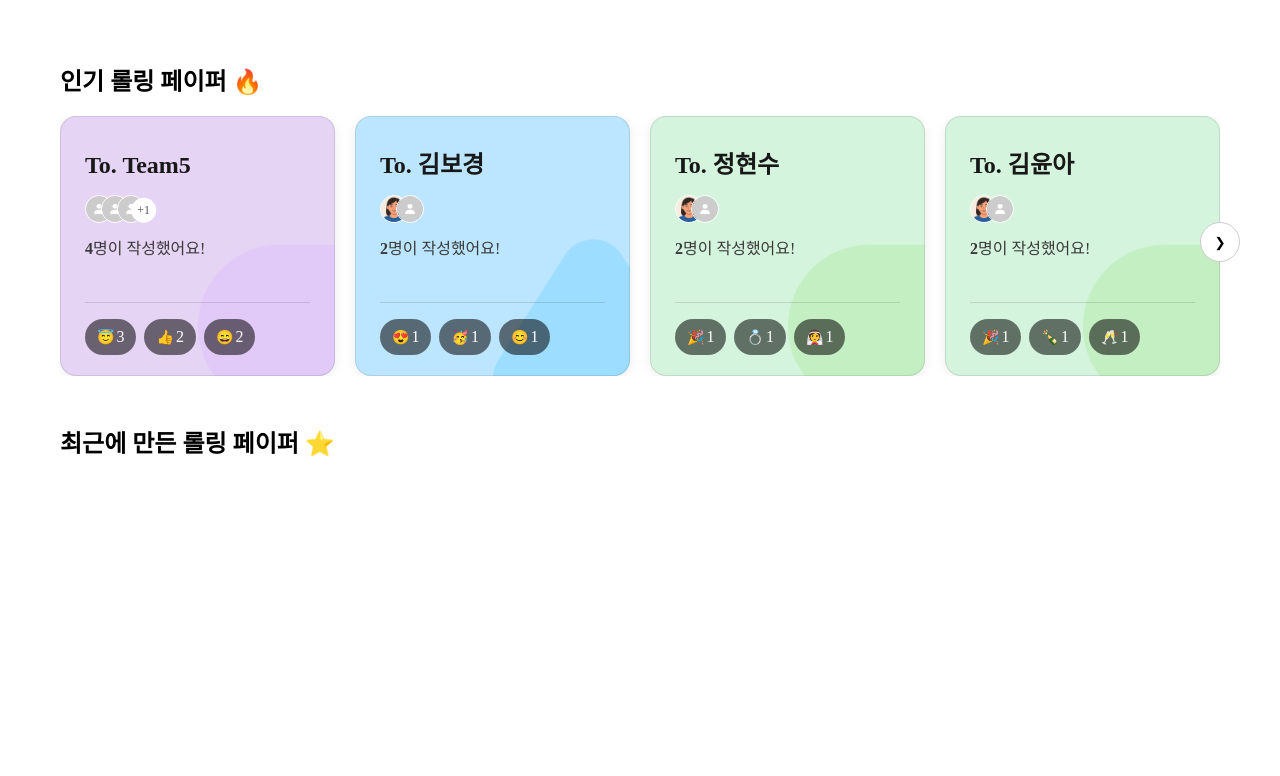
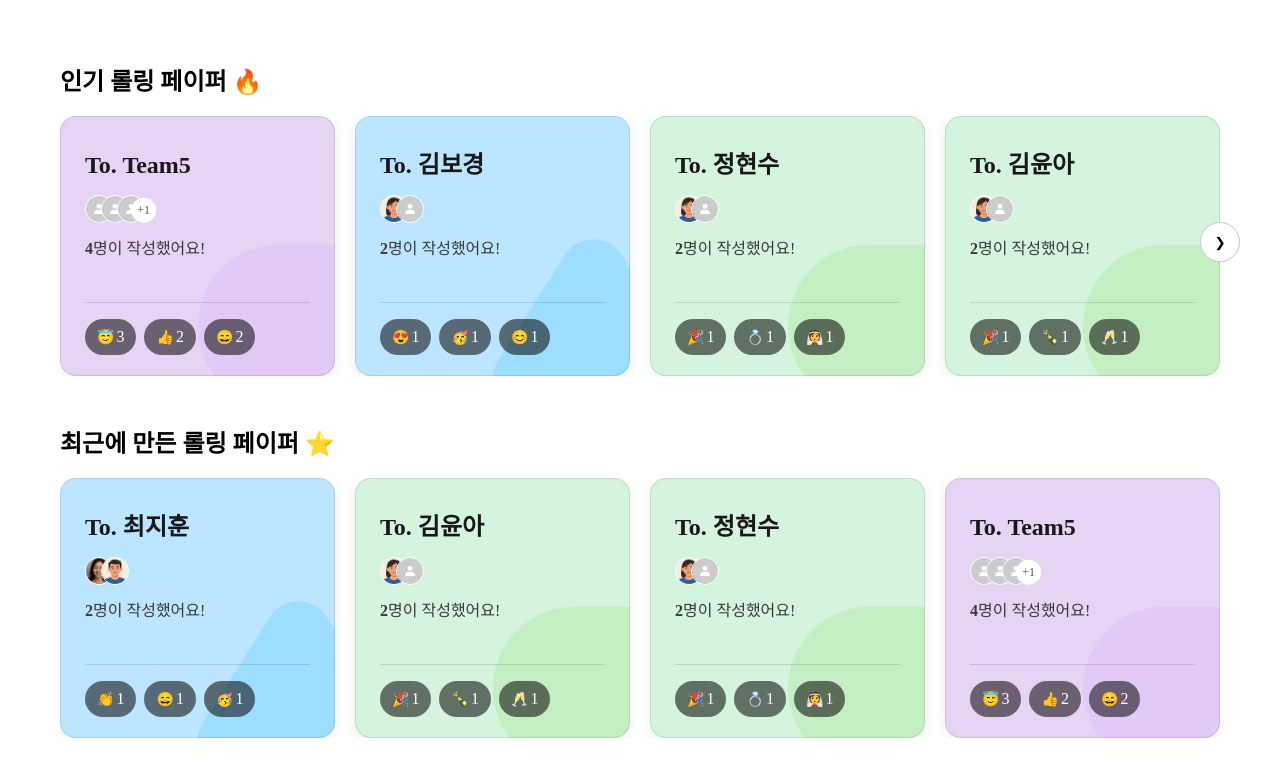
Before and after one commit to Part2-team5-rolling/main, a React (Vite) app: page /list in a window 1280 px wide. Shown: the top 776 px of the page. Built offline with nearby package versions, Linux system fonts and the light colour scheme; a web font is replaced by a local one.

Commit message:
feat : 최근 생성된 롤링페이퍼 캐러셀 기능 추가

```diff
--- a/src/pages/ListPage.jsx
+++ b/src/pages/ListPage.jsx
@@ -1,37 +1,36 @@
 import { useEffect, useState } from 'react';
+import { useNavigate, useLocation } from 'react-router-dom'; // 추가
 import styles from '../styles/Pages/ListPage.module.css';
 import { fetchRollingList } from '../api/list-api';
-import { useNavigate } from 'react-router-dom';
-import { useLocation } from 'react-router-dom';
 
 function ListPage() {
   const [list, setList] = useState([]);
   const [loading, setLoading] = useState(true);
-  const [currentIndex, setCurrentIndex] = useState(0); // 초기값을 0으로 설정
+  const [currentIndex, setCurrentIndex] = useState(0); // 인기 롤링 페이퍼 인덱스
+  const [recentIndex, setRecentIndex] = useState(0); // 최근 롤링 페이퍼 인덱스
   const navigate = useNavigate();
   const location = useLocation();
 
   useEffect(() => {
-    console.log('ListPage useEffect triggered!');
-
     const loadList = async () => {
-      setLoading(true);
-      setList([]);
       try {
-        const data = await fetchRollingList(1);
-        console.log('Data fetched:', data);
-        const sortedList = data.results.sort((a, b) => b.recentMessages.length - a.recentMessages.length);
-        setList(sortedList);
+        const data = await fetchRollingList(1); // 페이지 번호를 API 명세에 맞게 넘겨줌
+        setList(data.results); // 원본만 저장
       } catch (error) {
         console.error('롤링 리스트 불러오기 실패:', error);
-        setList([]);
       } finally {
         setLoading(false);
       }
     };
 
     loadList();
-  }, [location.pathname]);
+  }, [location.pathname]); // 페이지 이동 시마다 다시 불러오기
+
+  // 인기 롤링 페이퍼 정렬 (메시지 많은 순)
+  const popularList = [...list].sort((a, b) => b.recentMessages.length - a.recentMessages.length);
+
+  // 최근에 만든 롤링 페이퍼 정렬 (id 내림차순)
+  const recentList = [...list].sort((a, b) => b.id - a.id);
 
   // 이모지 갯수를 계산하는 함수
   const getEmojiCount = (reactions) => {
@@ -50,15 +49,13 @@ function ListPage() {
       item.recentMessages.forEach((msg) => {
         const recipient = item.recipient;
 
-        // 받은 사람의 reactions 계산
         if (!reactionsByRecipient[recipient]) {
           reactionsByRecipient[recipient] = [];
         }
-        reactionsByRecipient[recipient].push(...msg.reactions); // reactions 배열을 통합
+        reactionsByRecipient[recipient].push(...msg.reactions);
       });
     });
 
-    // 받은 사람 별로 이모지 갯수 계산
     Object.keys(reactionsByRecipient).forEach((recipient) => {
       reactionsByRecipient[recipient] = getEmojiCount(reactionsByRecipient[recipient]);
     });
@@ -66,56 +63,72 @@ function ListPage() {
     return reactionsByRecipient;
   };
 
-  const reactionsByRecipient = getReactionsByRecipient(); // 받은 사람 별 이모지 갯수
+  const reactionsByRecipient = getReactionsByRecipient();
 
   // 배경색에 맞는 이미지 반환 함수
   const getBackgroundImage = (backgroundColor) => {
     const colorImageMap = {
-      '#FFE2AD': '/public/images/yellow-backimg.png', // yellow
-      '#E5D4F4': '/public/images/purple-backimg.png', // purple
-      '#BCE6FF': '/public/images/blue-backimg.png',   // blue
-      '#D4F4DD': '/public/images/green-backimg.png',  // green
+      '#FFE2AD': '/public/images/yellow-backimg.png',
+      '#E5D4F4': '/public/images/purple-backimg.png',
+      '#BCE6FF': '/public/images/blue-backimg.png',
+      '#D4F4DD': '/public/images/green-backimg.png',
     };
-    return colorImageMap[backgroundColor] || ''; // 매칭되지 않으면 기본값 ''
+    return colorImageMap[backgroundColor] || '';
   };
 
-  // 슬라이드를 왼쪽으로 이동하는 함수
+  // 슬라이드를 왼쪽으로 이동하는 함수 (인기 롤링 페이퍼)
   const prevSlide = () => {
     setCurrentIndex((prevIndex) => {
-      // 첫 번째 카드에서 이전 버튼을 누르면 이동하지 않음
       return prevIndex === 0 ? prevIndex : prevIndex - 1;
     });
   };
 
-  // 슬라이드를 오른쪽으로 이동하는 함수
+  // 슬라이드를 오른쪽으로 이동하는 함수 (인기 롤링 페이퍼)
   const nextSlide = () => {
     setCurrentIndex((prevIndex) => {
-      // 마지막 카드에서 다음 버튼을 누르면 이동하지 않음
-      return prevIndex === list.length - 1 ? prevIndex : prevIndex + 1;
+      return prevIndex === popularList.length - 1 ? prevIndex : prevIndex + 1;
     });
+  };
+
+  // 슬라이드를 왼쪽으로 이동하는 함수 (최근 롤링 페이퍼)
+  const prevRecentSlide = () => {
+    setRecentIndex((prevIndex) => {
+      return prevIndex === 0 ? prevIndex : prevIndex - 1;
+    });
+  };
+
+  // 슬라이드를 오른쪽으로 이동하는 함수 (최근 롤링 페이퍼)
+  const nextRecentSlide = () => {
+    setRecentIndex((prevIndex) => {
+      return prevIndex === recentList.length - 1 ? prevIndex : prevIndex + 1;
+    });
+  };
+
+  // 카드 클릭 시 상세페이지 이동
+  const handleCardClick = (id) => {
+    navigate(`/post/${id}`);
   };
 
   return (
     <div className={styles['list-page']}>
+
+      {/* 인기 롤링 페이퍼 */}
       <div className={styles['list-page__popular']}>
         <h2>인기 롤링 페이퍼 🔥</h2>
         <div className={styles['list-page__card-container']}>
           {loading ? (
             <p>로딩 중...</p>
-          ) : list.length === 0 ? (
-            <p>불러올 롤링페이퍼가 없습니다.</p>
           ) : (
             <div
               className={styles['list-page__card-wrapper']}
               style={{
-                width: `calc(295px * ${list.length})`, // 부모의 너비를 카드 개수에 맞게 설정
-                transform: `translateX(-${currentIndex * 295}px)`, // 한 번에 1개의 카드만 이동
-                transition: 'transform 0.5s ease', // 애니메이션 항상 적용
+                width: `calc(295px * ${popularList.length})`,
+                transform: `translateX(-${currentIndex * 295}px)`,
+                transition: 'transform 0.5s ease',
                 overflow: 'hidden',
               }}
             >
-            {/* list.map을 사용하여 각 롤링 페이퍼 항목을 렌더링 */}
-            {list.map((item) => (
+              {popularList.map((item) => (
                 <div
                   key={item.id}
                   className={styles['list-page__card']}
@@ -127,18 +140,17 @@ function ListPage() {
                     backgroundSize: '50%',
                     backgroundPosition: 'bottom right',
                   }}
-              onClick={() => navigate(`/post/${item.id}`)}
+                  onClick={() => handleCardClick(item.id)}
                 >
-                <p className={styles['list-page__recipient']}>To. {item.recipient}</p> {/* 수신자 이름 표시 */}
+                  <p className={styles['list-page__recipient']}>To. {item.recipient}</p>
 
                   <div className={styles['list-page__profile-wrap']}>
-                  {/* 최근 메시지에서 "보낸 사람 이름"을 제외하고 프로필 이미지만 표시 */}
                     {item.recentMessages.slice(0, 3).map((msg, index) => (
                       <img
                         key={msg.id}
-                      src={msg.profileImageURL || '/public/icons/profile.png'}    // 프로필 이미지 URL
+                        src={msg.profileImageURL || '/public/icons/profile.png'}
                         className={styles['list-page__profile-image']}
-                      style={{ left: `${index * 16}px` }} // 각 이미지를 겹치게 하면서 오른쪽으로 조금씩 밀어줌
+                        style={{ left: `${index * 16}px` }}
                       />
                     ))}
                     {item.recentMessages.length > 3 && (
@@ -152,12 +164,10 @@ function ListPage() {
                     <span>{item.recentMessages.length}</span>명이 작성했어요!
                   </p>
 
-                {/* 해당 받은 사람의 이모지 갯수 표시 */}
                   <div className={styles['list-page__emoji-container']}>
-                  {/* 이모지 갯수를 내림차순으로 정렬 후 최대 3개까지만 표시 */}
                     {Object.entries(reactionsByRecipient[item.recipient] || {})
-                    .sort((a, b) => b[1] - a[1]) // 이모지 갯수 기준 내림차순 정렬
-                    .slice(0, 3) // 최대 3개 이모지만 표시
+                      .sort((a, b) => b[1] - a[1])
+                      .slice(0, 3)
                       .map(([emoji, count], index) => (
                         <span key={index} className={styles['list-page__box-emojicount']}>
                           {emoji} <span className={styles['list-page__num-emojicount']}>{count}</span>
@@ -169,20 +179,97 @@ function ListPage() {
             </div>
           )}
         </div>
-        </div>
-        {/* 이전, 다음 버튼 추가 */}
+
+        {/* 캐러셀 버튼 */}
         <div className={styles['carousel-buttons-container']}>
           <button onClick={prevSlide} className={styles['carousel-button']} disabled={currentIndex === 0}>
             ❮
           </button>
-        <button onClick={nextSlide} className={styles['carousel-button']} disabled={currentIndex === list.length - 4}>
+          <button onClick={nextSlide} className={styles['carousel-button']} disabled={currentIndex === popularList.length - 4}>
             ❯
           </button>
         </div>
+      </div>
 
+      {/* 최근에 만든 롤링 페이퍼 */}
       <div className={styles['list-page__recent']}>
         <h2>최근에 만든 롤링 페이퍼 ⭐️️</h2>
+        <div className={styles['list-page__card-container']}>
+          {loading ? (
+            <p>로딩 중...</p>
+          ) : (
+            <div
+              className={styles['list-page__card-wrapper']}
+              style={{
+                width: `calc(295px * ${recentList.length})`,
+                transform: `translateX(-${recentIndex * 295}px)`,
+                transition: 'transform 0.5s ease',
+                overflow: 'hidden',
+              }}
+            >
+              {recentList.map((item) => (
+                <div
+                  key={item.id}
+                  className={styles['list-page__card']}
+                  style={{
+                    backgroundColor: item.backgroundColor || 'white',
+                    backgroundImage: getBackgroundImage(item.backgroundColor)
+                      ? `url(${getBackgroundImage(item.backgroundColor)})`
+                      : 'none',
+                    backgroundSize: '50%',
+                    backgroundPosition: 'bottom right',
+                  }}
+                  onClick={() => handleCardClick(item.id)}
+                >
+                  <p className={styles['list-page__recipient']}>To. {item.recipient}</p>
+
+                  <div className={styles['list-page__profile-wrap']}>
+                    {item.recentMessages.slice(0, 3).map((msg, index) => (
+                      <img
+                        key={msg.id}
+                        src={msg.profileImageURL || '/public/icons/profile.png'}
+                        className={styles['list-page__profile-image']}
+                        style={{ left: `${index * 16}px` }}
+                      />
+                    ))}
+                    {item.recentMessages.length > 3 && (
+                      <span className={styles['list-page__profile-count']}>
+                        +{item.recentMessages.length - 3}
+                      </span>
+                    )}
                   </div>
+
+                  <p className={styles['list-page__count']}>
+                    <span>{item.recentMessages.length}</span>명이 작성했어요!
+                  </p>
+
+                  <div className={styles['list-page__emoji-container']}>
+                    {Object.entries(reactionsByRecipient[item.recipient] || {})
+                      .sort((a, b) => b[1] - a[1])
+                      .slice(0, 3)
+                      .map(([emoji, count], index) => (
+                        <span key={index} className={styles['list-page__box-emojicount']}>
+                          {emoji} <span className={styles['list-page__num-emojicount']}>{count}</span>
+                        </span>
+                      ))}
+                  </div>
+                </div>
+              ))}
+            </div>
+          )}
+        </div>
+
+        {/* 최근 롤링 페이퍼 캐러셀 버튼 */}
+        <div className={styles['carousel-buttons-container']}>
+          <button onClick={prevRecentSlide} className={styles['carousel-button']} disabled={recentIndex === 0}>
+            ❮
+          </button>
+          <button onClick={nextRecentSlide} className={styles['carousel-button']} disabled={recentIndex === recentList.length - 4}>
+            ❯
+          </button>
+        </div>
+      </div>
+
     </div>
   );
 }
--- a/src/styles/Pages/ListPage.module.css
+++ b/src/styles/Pages/ListPage.module.css
@@ -46,6 +46,7 @@
     box-shadow: 0px 2px 12px 0px rgba(0,0,0,0.08);
     background-repeat: no-repeat;
     box-sizing: border-box;
+    cursor: pointer;
 }
 
 .list-page__card .list-page__recipient {
```
Lines whose indentation alone changed are shown as unchanged.
